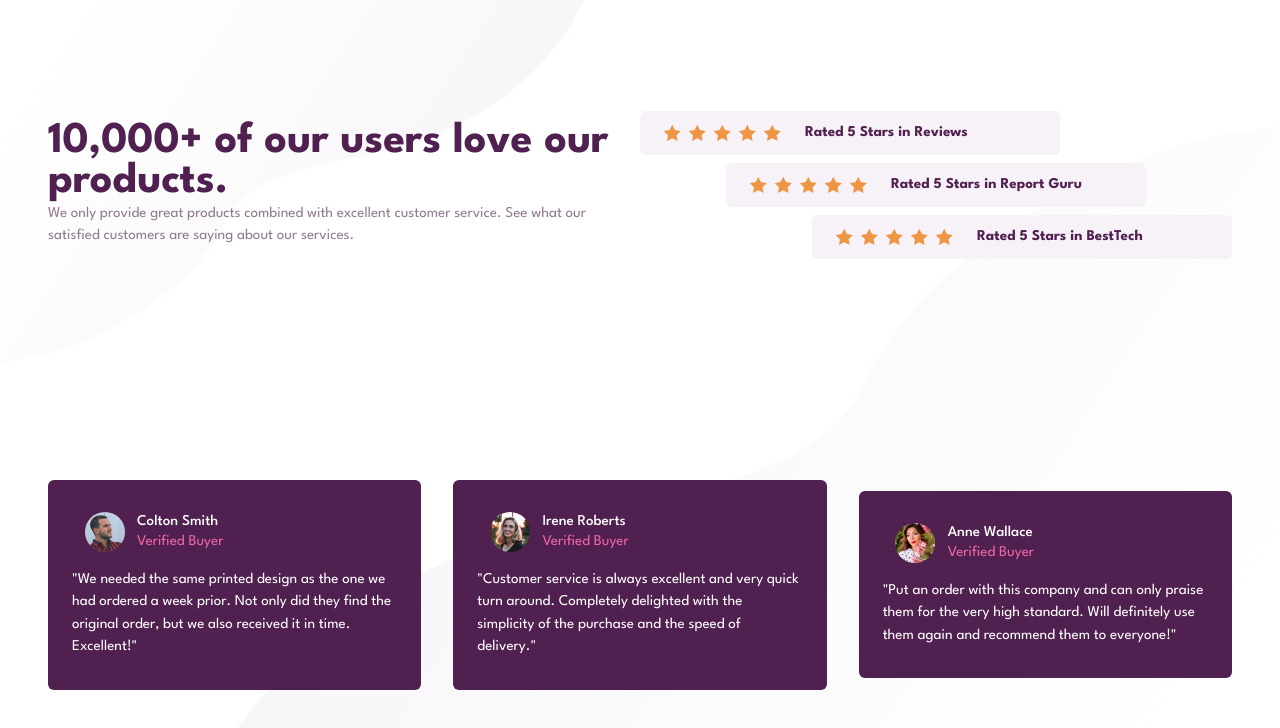
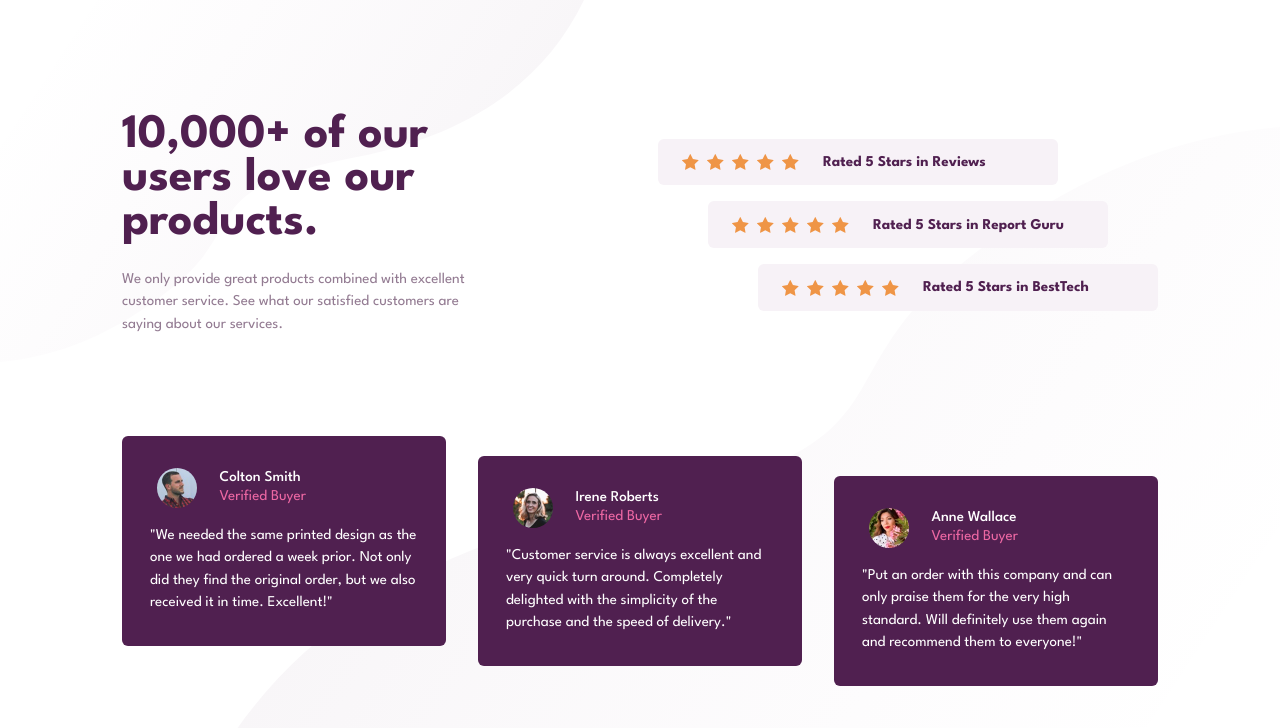
Before and after one commit to arey-dev/social-proof-section-page, a plain HTML site: page index.html in a window 1280 px wide. Drawn offline with Linux system fonts and the light colour scheme.

Commit message:
desktop preview

```diff
--- a/index.html
+++ b/index.html
@@ -25,6 +25,7 @@
     <header class="sr-only">
       <h1>Social Proof Section Page</h1>
     </header>
+    <div class="container-flex">
       <main class="container grid">
         <section id="caption">
           <h2>10,000+ of our users love our products.</h2>
@@ -34,7 +35,7 @@
         <section id="ratings">
           <h2 class="sr-only">Product Ratings</h2>
           <div class="ratings-flex">
-          <div class="img-wrapper">
+            <div class="img-wrapper-ratings">
               <img src="./images/icon-star.svg" alt="star" aria-hidden="true" />
               <img src="./images/icon-star.svg" alt="star" aria-hidden="true" />
               <img src="./images/icon-star.svg" alt="star" aria-hidden="true" />
@@ -44,7 +45,7 @@
             <p class="ratings-text">Rated 5 Stars in Reviews</p>
           </div>
           <div class="ratings-flex">
-          <div class="img-wrapper">
+            <div class="img-wrapper-ratings">
               <img src="./images/icon-star.svg" alt="star" aria-hidden="true" />
               <img src="./images/icon-star.svg" alt="star" aria-hidden="true" />
               <img src="./images/icon-star.svg" alt="star" aria-hidden="true" />
@@ -54,7 +55,7 @@
             <p class="ratings-text">Rated 5 Stars in Report Guru</p>
           </div>
           <div class="ratings-flex">
-          <div class="img-wrapper">
+            <div class="img-wrapper-ratings">
               <img src="./images/icon-star.svg" alt="star" aria-hidden="true" />
               <img src="./images/icon-star.svg" alt="star" aria-hidden="true" />
               <img src="./images/icon-star.svg" alt="star" aria-hidden="true" />
@@ -114,5 +115,6 @@
           </article>
         </section>
       </main>
+    </div>
   </body>
 </html>
--- a/styles/base.css
+++ b/styles/base.css
@@ -20,11 +20,9 @@ body {
   font-weight: 400;
   line-height: 1.5;
   margin: 0;
+  height: 100vh;
 }
 
-main {
-  height: 100vh;
-}
 
 h1, h2, h3, h4, h5, h6 {
   font-size: inherit;
--- a/styles/index.css
+++ b/styles/index.css
@@ -1,25 +1,35 @@
 /* CLASSES */
 .container {
-  max-width: 1400px;
+  max-width: 1100px;
   min-width: 375px;
   width: 100%;
+  height: 100%;
+  max-height: 800px;
   overflow: auto;
   margin: 0 auto;
-  padding: 0 3rem;
+  padding: 5rem 2rem;
 }
 
 .grid {
   display: grid;
   place-items: center;
+  gap: 2rem;
+}
+
+.container-flex {
+  display: flex;
+  justify-content: center;
+  align-items: center;
+  height: inherit;
 }
 /* --END-- */
 
-main.container.grid{
+main.container.grid {
   grid-template-areas:
-    "caption ratings"
-    "reviews reviews";
-  grid-template-columns: repeat(2, 50%);
-  grid-template-rows: repeat(2, auto);
+    "caption . ratings"
+    "reviews reviews reviews";
+  grid-template-columns: 350px 1fr 500px;
+  grid-template-rows: auto minmax(1fr, 500px);
 }
 
 #caption {
@@ -27,14 +37,15 @@ main.container.grid{
 }
 
 #caption h2 {
-  font-size: 2.75rem;
+  font-size: 3rem;
   font-weight: 700;
   line-height: 0.9;
   color: var(--primary-clr-dark);
 }
 
 #caption p {
-  color: var(--neutral-clr-dark)
+  color: var(--neutral-clr-dark);
+  margin-top: 1.5rem;
 }
 
 #ratings {
@@ -43,18 +54,18 @@ main.container.grid{
   flex-direction: column;
   justify-content: center;
   align-items: flex-end;
-  gap: 0.5rem;
+  gap: 1rem;
+  width: 100%;
   height: 100%;
-  width: 100%;
 }
 
 .ratings-flex {
+  background-color: var(--neutral-clr-light);
   display: flex;
-  background-color: var(--neutral-clr-light);
   align-items: center;
+  border-radius: 0.375rem;
+  max-width: 400px;
   width: 100%;
-  max-width: 420px;
-  border-radius: 0.375rem;
 }
 
 .ratings-flex:nth-of-type(1) {
@@ -65,32 +76,42 @@ main.container.grid{
   align-self: center;
 }
 
-.img-wrapper {
-  display: flex;
-  padding: 0.875rem 1.5rem;
-  column-gap: 0.5rem;
-}
-
 .ratings-text {
   color: var(--primary-clr-dark);
   font-weight: 700;
   width: 100%;
 }
 
+.img-wrapper-ratings {
+  display: flex;
+  column-gap: 0.5rem;
+  padding: 0.963rem 1.5rem;
+}
+
 #reviews {
   grid-area: reviews;
   display: grid;
   grid-template-columns: repeat(3, 1fr);
-  width: 100%;
+  grid-auto-rows: 1fr;
   place-items: center;
   gap: 2rem;
+  width: 100%;
+  height: 100%;
 }
 
 #reviews article {
   background-color: var(--primary-clr-dark);
   color: var(--neutral-clr);
-  padding: 1.5rem;
+  padding: 1.5rem 1.75rem;
   border-radius: 0.375rem;
+}
+
+#reviews article:nth-of-type(1) {
+  margin-bottom: 2.5rem;
+}
+
+#reviews article:nth-of-type(3) {
+  margin-top: 2.5rem;
 }
 
 .article-flex {
@@ -99,31 +120,30 @@ main.container.grid{
   width: 100%;
 }
 
+.img-wrapper-article img {
+  border-radius: 50%;
+  width: 2.5rem;
+}
+
 .img-wrapper-article {
   display: flex;
   justify-content: center;
   align-items: center;
+  padding: 0.5rem;
   width: 20%;
-  padding: 0.5rem;
-}
-
-.img-wrapper-article img {
-  width: 2.5rem;
-  border-radius: 50%;
 }
 
 article .name {
-  display: flex;
-  flex-direction: column;
-  justify-content: center;
   font-weight: 500;
+  line-height: 1.3;
   width: 80%;
-  line-height: 1.3;
+  margin-left: 1rem;
 }
 
 article .name span {
   color: var(--primary-clr-light);
   font-weight: 400;
+  display: block;
 }
 
 article p {
```
Lines whose indentation alone changed are shown as unchanged.
